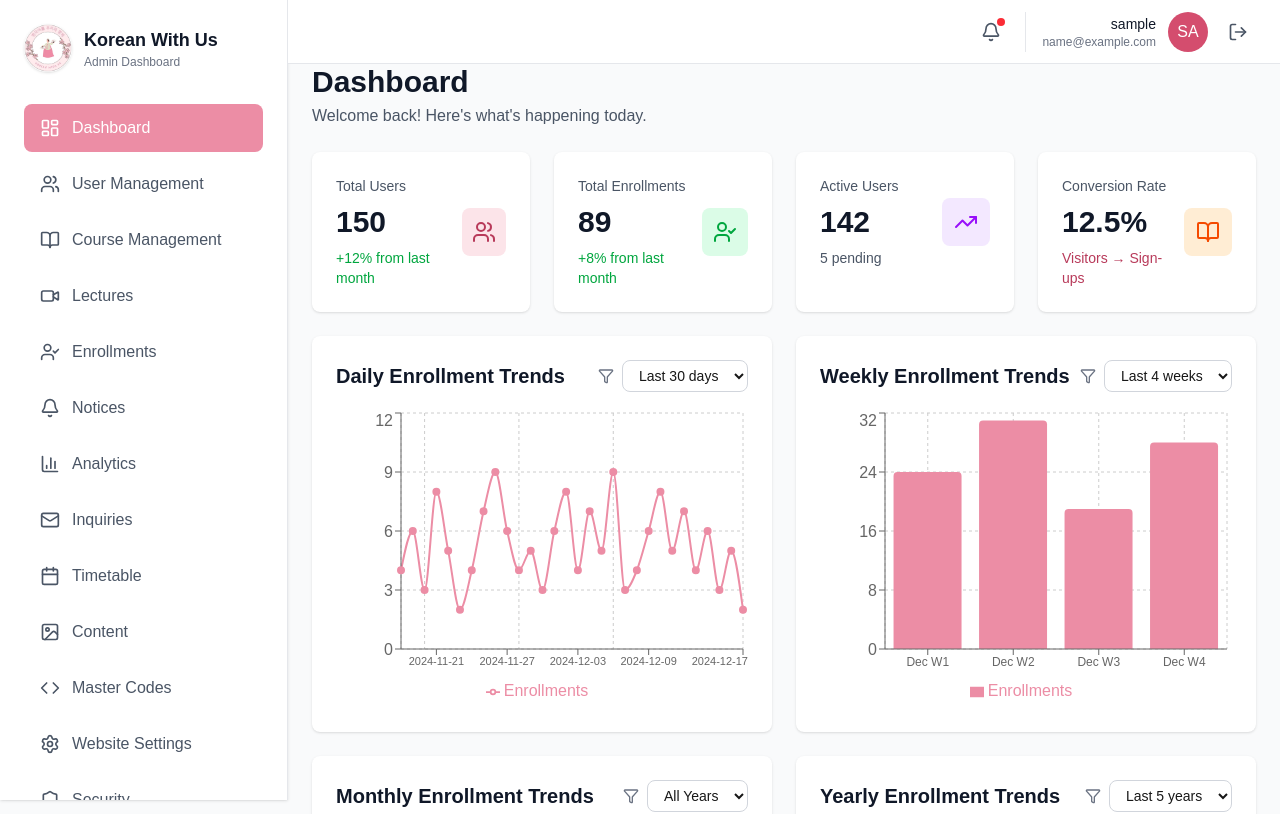
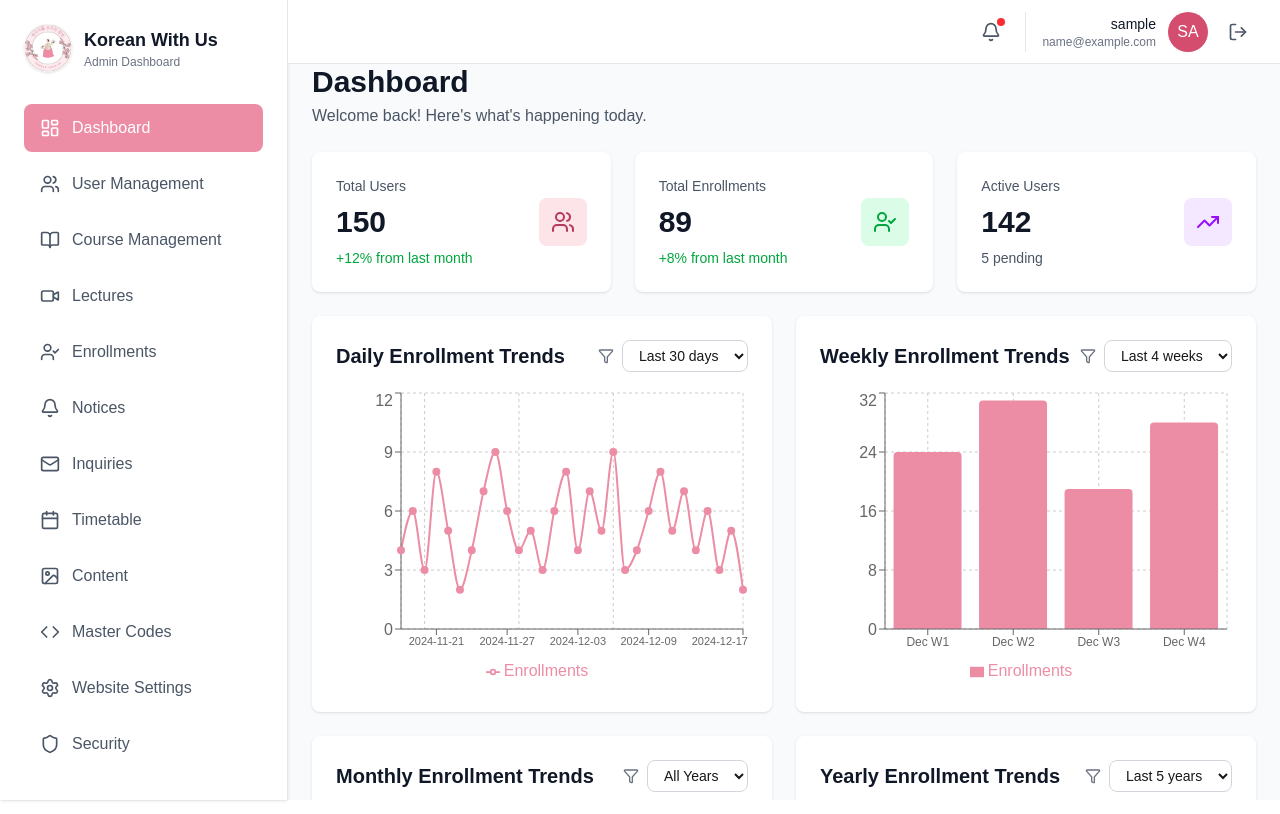
Before and after one commit to htetkookie04/admin-korean-with-us, a Next.js app: page /dashboard in a window 1280 px wide. Shown: the top 814 px of the page. Built offline with nearby package versions, Linux system fonts and the light colour scheme; sample sign-in values are in the browser's storage.

Commit message:
Hide scrollbars globally, remove Conversion Rate metric, remove Analytics menu, improve layout structure

```diff
--- a/app/analytics/page.tsx
+++ b/app/analytics/page.tsx
@@ -68,7 +68,7 @@ export default function AnalyticsPage() {
         </div>
 
         {/* Key Metrics */}
-        <div className="grid grid-cols-1 md:grid-cols-2 lg:grid-cols-4 gap-6">
+        <div className="grid grid-cols-1 md:grid-cols-2 lg:grid-cols-3 gap-6">
           <div className="bg-white rounded-lg shadow p-6">
             <div className="flex items-center justify-between">
               <div>
@@ -112,19 +112,6 @@ export default function AnalyticsPage() {
               </div>
               <div className="w-12 h-12 bg-purple-100 rounded-lg flex items-center justify-center">
                 <TrendingUp className="w-6 h-6 text-purple-600" />
-              </div>
-            </div>
-          </div>
-
-          <div className="bg-white rounded-lg shadow p-6">
-            <div className="flex items-center justify-between">
-              <div>
-                <p className="text-sm text-gray-600">Conversion Rate</p>
-                <p className="text-3xl font-bold text-gray-900 mt-2">{metrics.conversionRate}%</p>
-                <p className="text-sm text-brand-600 mt-2">Visitors → Sign-ups</p>
-              </div>
-              <div className="w-12 h-12 bg-orange-100 rounded-lg flex items-center justify-center">
-                <TrendingUp className="w-6 h-6 text-orange-600" />
               </div>
             </div>
           </div>
--- a/app/dashboard/page.tsx
+++ b/app/dashboard/page.tsx
@@ -53,7 +53,7 @@ export default function DashboardPage() {
         </div>
 
         {/* Stats Cards */}
-        <div className="grid grid-cols-1 md:grid-cols-2 lg:grid-cols-4 gap-6">
+        <div className="grid grid-cols-1 md:grid-cols-2 lg:grid-cols-3 gap-6">
           <div className="bg-white rounded-lg shadow p-6">
             <div className="flex items-center justify-between">
               <div>
@@ -89,19 +89,6 @@ export default function DashboardPage() {
               </div>
               <div className="w-12 h-12 bg-purple-100 rounded-lg flex items-center justify-center">
                 <TrendingUp className="w-6 h-6 text-purple-600" />
-              </div>
-            </div>
-          </div>
-
-          <div className="bg-white rounded-lg shadow p-6">
-            <div className="flex items-center justify-between">
-              <div>
-                <p className="text-sm text-gray-600">Conversion Rate</p>
-                <p className="text-3xl font-bold text-gray-900 mt-2">{metrics.conversionRate}%</p>
-                <p className="text-sm text-brand-600 mt-2">Visitors → Sign-ups</p>
-              </div>
-              <div className="w-12 h-12 bg-orange-100 rounded-lg flex items-center justify-center">
-                <BookOpen className="w-6 h-6 text-orange-600" />
               </div>
             </div>
           </div>
--- a/app/globals.css
+++ b/app/globals.css
@@ -43,22 +43,46 @@ body {
   font-family: Arial, Helvetica, sans-serif;
 }
 
-/* Custom scrollbar */
-::-webkit-scrollbar {
-  width: 8px;
+/* Hide scrollbars globally while maintaining scroll functionality */
+html {
+  /* Firefox */
+  scrollbar-width: none;
+  /* IE and Edge */
+  -ms-overflow-style: none;
 }
 
-::-webkit-scrollbar-thumb {
-  background: #d4a574;
-  border-radius: 4px;
+html::-webkit-scrollbar {
+  /* Chrome, Safari, Opera */
+  display: none;
+  width: 0;
+  height: 0;
 }
 
-::-webkit-scrollbar-track {
-  background: #f5f1f0;
+body {
+  /* Firefox */
+  scrollbar-width: none;
+  /* IE and Edge */
+  -ms-overflow-style: none;
 }
 
-/* Firefox scrollbar */
-* {
-  scrollbar-width: thin;
-  scrollbar-color: #d4a574 #f5f1f0;
+body::-webkit-scrollbar {
+  /* Chrome, Safari, Opera */
+  display: none;
+  width: 0;
+  height: 0;
 }
+
+/* Utility class to hide scrollbars on any element */
+.hide-scrollbar {
+  /* Firefox */
+  scrollbar-width: none;
+  /* IE and Edge */
+  -ms-overflow-style: none;
+}
+
+.hide-scrollbar::-webkit-scrollbar {
+  /* Chrome, Safari, Opera */
+  display: none;
+  width: 0;
+  height: 0;
+}
--- a/components/layout/MainLayout.tsx
+++ b/components/layout/MainLayout.tsx
@@ -40,11 +40,11 @@ export default function MainLayout({ children }: { children: React.ReactNode })
   }
 
   return (
-    <div className="flex min-h-screen bg-gray-50">
+    <div className="flex h-screen bg-gray-50 overflow-hidden">
       <Sidebar />
-      <div className="flex-1 ml-72">
+      <div className="flex-1 ml-72 flex flex-col overflow-hidden">
         <Header />
-        <main className="pt-16 p-6">
+        <main className="flex-1 overflow-y-auto hide-scrollbar pt-16 p-6">
           {children}
         </main>
       </div>
--- a/components/layout/Sidebar.tsx
+++ b/components/layout/Sidebar.tsx
@@ -8,7 +8,6 @@ import {
   Users,
   BookOpen,
   UserCheck,
-  BarChart3,
   Mail,
   Calendar,
   Image as ImageIcon,
@@ -29,7 +28,6 @@ const adminMenuItems = [
   { href: '/teacher/lectures', label: 'Lectures', icon: Video },
   { href: '/enrollments', label: 'Enrollments', icon: UserCheck },
   { href: '/notices', label: 'Notices', icon: Bell },
-  { href: '/analytics', label: 'Analytics', icon: BarChart3 },
   { href: '/inquiries', label: 'Inquiries', icon: Mail },
   { href: '/timetable', label: 'Timetable', icon: Calendar },
   { href: '/content', label: 'Content', icon: ImageIcon },
@@ -81,7 +79,7 @@ export default function Sidebar() {
   const menuItems = getMenuItems();
 
   return (
-    <div className="fixed left-0 top-0 h-screen w-72 bg-white border-r border-gray-200 p-6 overflow-y-auto shadow-sm">
+    <div className="fixed left-0 top-0 h-screen w-72 bg-white border-r border-gray-200 p-6 overflow-y-auto hide-scrollbar shadow-sm">
       <div className="mb-8 flex items-center gap-3">
         <div className="w-12 h-12 rounded-full overflow-hidden bg-white flex-shrink-0 shadow">
           <img
```
